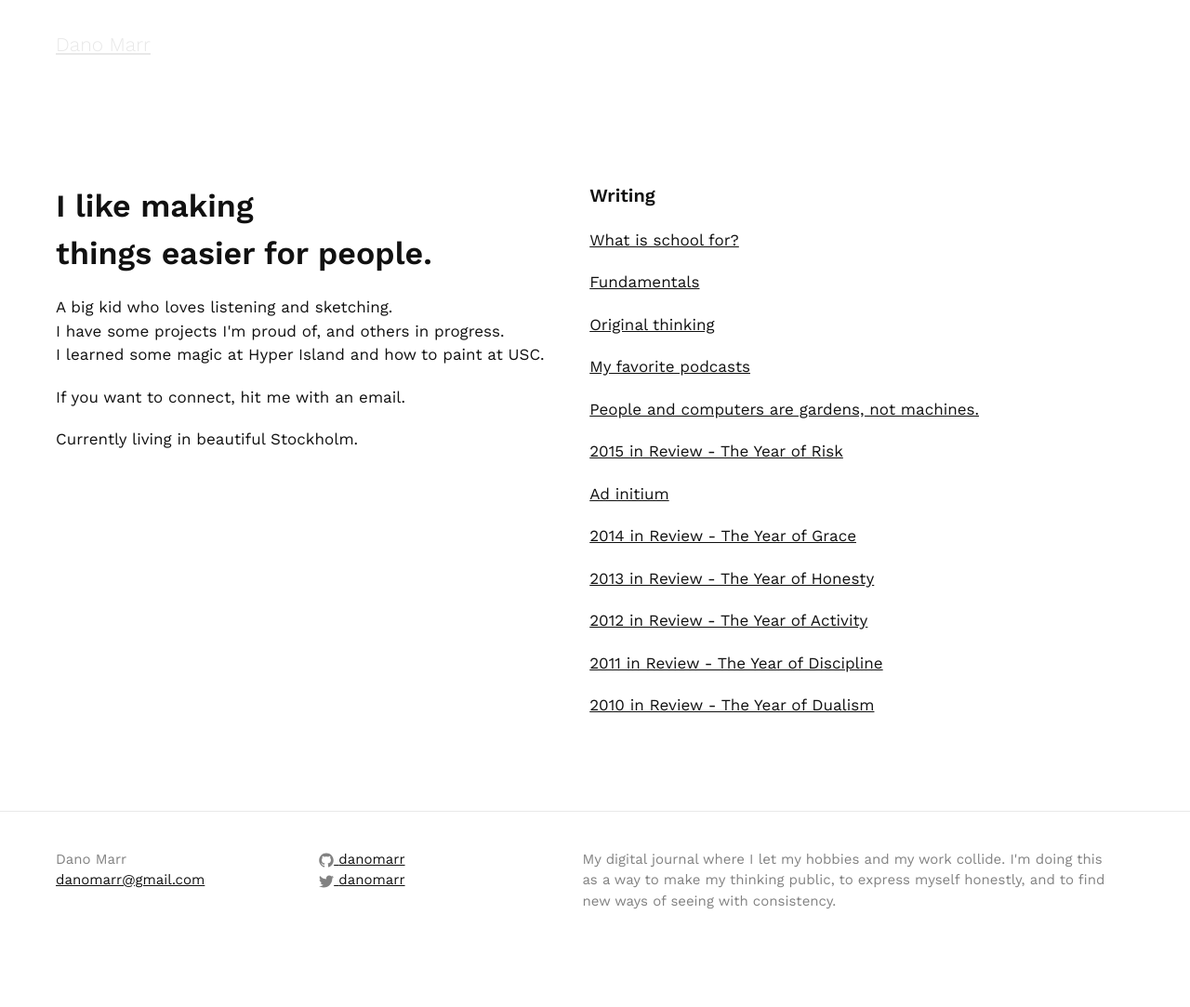
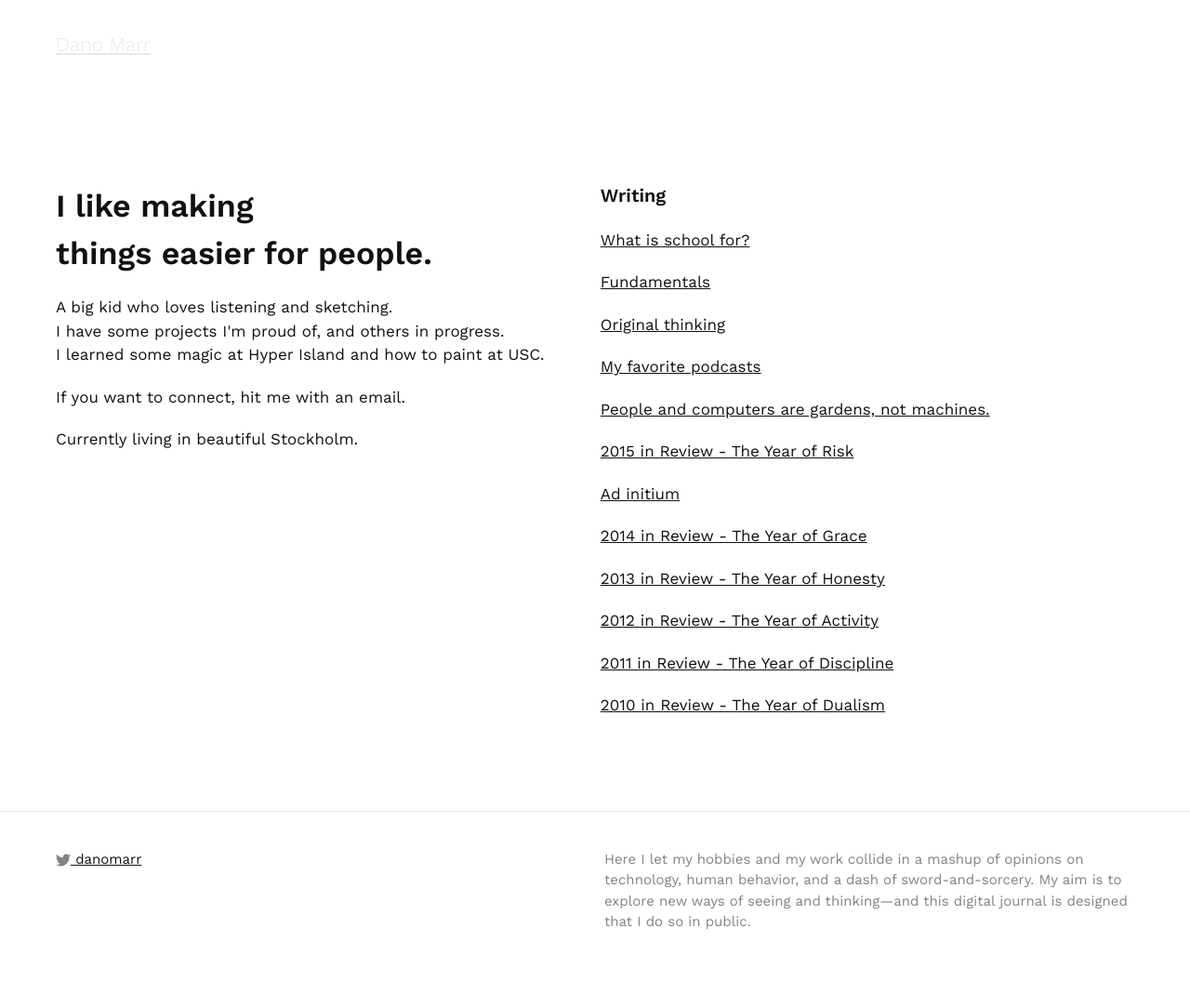
Before and after one commit to danomarr/danomarr.github.io, a Jekyll site: the page built from index.html, in a window 1280 px wide. Shown: the whole page at 93% size. Built offline with Jekyll 4.4.1, drawn with Linux system fonts in a browser that asks for light colours; before the commit the page ends 1060 px from its top, so only the background shows below that.

Commit message:
updated description and footer

```diff
--- a/_config.yml
+++ b/_config.yml
@@ -1,10 +1,12 @@
 # Site settings
 title: Dano Marr
+name: Dano's Journal
 email: danomarr@gmail.com
-description: My digital journal where I let my hobbies and my work collide. I'm doing this as a way to make my thinking public, to express myself honestly, and to find new ways of seeing with consistency.
+description: Here I let my hobbies and my work collide in a mashup of opinions on technology, human behavior, and a dash of sword-and-sorcery. My aim is to explore new ways of seeing and thinking—and this digital journal is designed that I do so in public.
 baseurl: "" # the subpath of your site, e.g. /blog
-url: "http://danomarr.gibhub.io" # the base hostname & protocol for your site
+url: "http://danomarr.com" # the base hostname & protocol for your site
 twitter_username: danomarr
+linkedin_username: danomarr
 github_username:  danomarr
 
 # Build settings
--- a/_includes/footer.html
+++ b/_includes/footer.html
@@ -3,21 +3,15 @@
   <div class="wrapper">
 
     <div class="footer-col-wrapper">
-      <div class="footer-col footer-col-1">
+      <!-- <div class="footer-col footer-col-1">
         <ul class="contact-list">
           <li>{{ site.title }}</li>
-          <li><a href="mailto:{{ site.email }}">{{ site.email }}</a></li>
+          <li><a href="mailto:{{ site.email }}">Say hello!</a></li>
         </ul>
-      </div>
+      </div> -->
 
-      <div class="footer-col footer-col-2">
+      <div class="footer-col footer-col-1">
         <ul class="social-media-list">
-          {% if site.github_username %}
-          <li>
-            {% include icon-github.html username=site.github_username %}
-          </li>
-          {% endif %}
-
           {% if site.twitter_username %}
           <li>
             {% include icon-twitter.html username=site.twitter_username %}
@@ -26,7 +20,7 @@
         </ul>
       </div>
 
-      <div class="footer-col footer-col-3">
+      <div class="footer-col footer-col-2">
         <p>{{ site.description }}</p>
       </div>
     </div>
--- a/_sass/_layout.scss
+++ b/_sass/_layout.scss
@@ -127,19 +127,19 @@
 }
 
 .footer-col-1 {
-    width: -webkit-calc(24% - (#{$spacing-unit} / 2));
-    width:         calc(24% - (#{$spacing-unit} / 2));
+    width: -webkit-calc(50% - (#{$spacing-unit} / 2));
+    width:         calc(50% - (#{$spacing-unit} / 2));
 }
 
 .footer-col-2 {
-    width: -webkit-calc(24% - (#{$spacing-unit} / 2));
-    width:         calc(24% - (#{$spacing-unit} / 2));
-}
-
-.footer-col-3 {
     width: -webkit-calc(50% - (#{$spacing-unit} / 2));
     width:         calc(50% - (#{$spacing-unit} / 2));
 }
+//
+// .footer-col-3 {
+//     width: -webkit-calc(50% - (#{$spacing-unit} / 2));
+//     width:         calc(50% - (#{$spacing-unit} / 2));
+// }
 
 @include media-query($on-laptop) {
     .footer-col-1,
@@ -195,7 +195,7 @@
 
 .side-one {
     display: inline-block;
-    width: 49%;
+    width: 50%;
     max-height: 100%;
     vertical-align:top;
     margin-bottom: $spacing-unit * 2;
@@ -208,10 +208,13 @@
 
 .side-two {
     display: inline-block;
-    width: 49%;
+    width: -webkit-calc(50% - (#{$spacing-unit} / 2));
+    width:         calc(50% - (#{$spacing-unit} / 2));
     max-height: 100%;
+
     vertical-align:top;
     margin-bottom: $spacing-unit * 2;
+
 
     @include media-query($on-laptop) {
       display: block;
```
